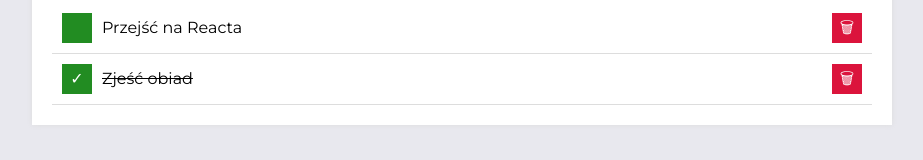
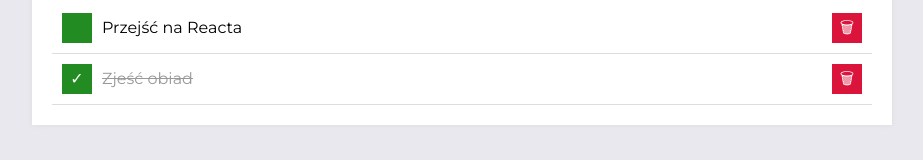
Before and after one commit to TheRitual/Simple-Todo-List, a React (Create React App) app: page / in a window 1280 px wide. Shown: the part 335-495 px from the top of the page, without its empty margins (178-1101 px from the left). Built offline with nearby package versions, Linux system fonts and the light colour scheme.

Commit message:
added function setAllDone and updated CSS

```diff
--- a/src/App.js
+++ b/src/App.js
@@ -38,6 +38,10 @@ function App() {
     }))
   }
 
+  const setAllDone = () => {
+    setTasks(tasks => tasks.map(task => ({...task, done: !task.done})));
+  }
+
   return (
     <Container>
       <Header title="ToDo List" />
@@ -49,6 +53,7 @@ function App() {
             tasks={tasks}
             hideDone={hideDone}
             toggleHideDone={toggleHideDone}
+            setAllDone={setAllDone}
           />}
         body={
           <Tasks
--- a/src/Buttons/index.js
+++ b/src/Buttons/index.js
@@ -6,7 +6,7 @@ const Buttons = (props) => (
         <button onClick={props.toggleHideDone} className="buttons__button">
             {props.hideDone ? "Show" : "Hide"}
         </button>
-        <button className="buttons__button" disabled={props.tasks.every(({done}) => done)}>
+        <button onClick={props.setAllDone} className="buttons__button" disabled={props.tasks.every(({done}) => done)}>
             Mark All as Done
         </button>
     </div>)
--- a/src/Tasks/style.css
+++ b/src/Tasks/style.css
@@ -51,6 +51,12 @@
     background-color: hsl(348, 83%, 57%);
 }
 
+.tasks__content {
+    color: #000;
+    transition: 0.5s;
+}
+
 .tasks__content--done {
     text-decoration: line-through;
+    color: #999;
 }
```
